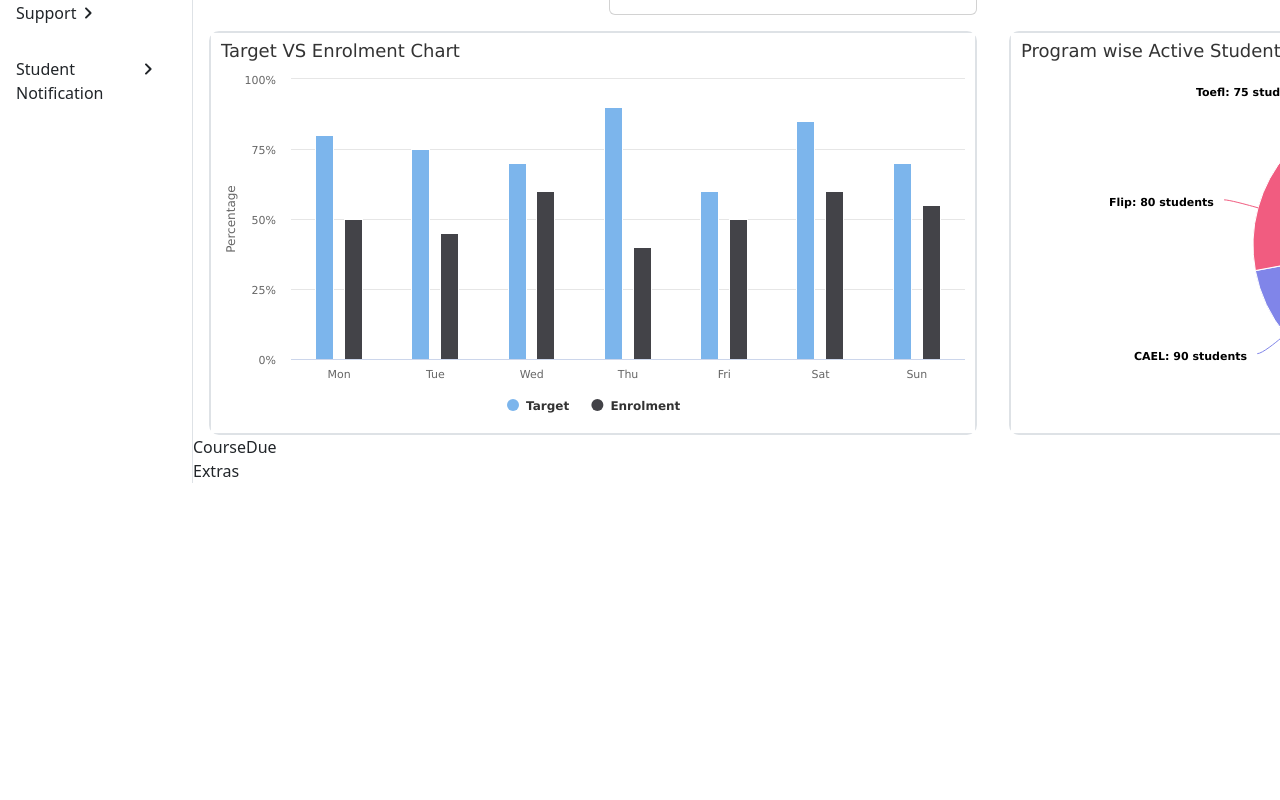
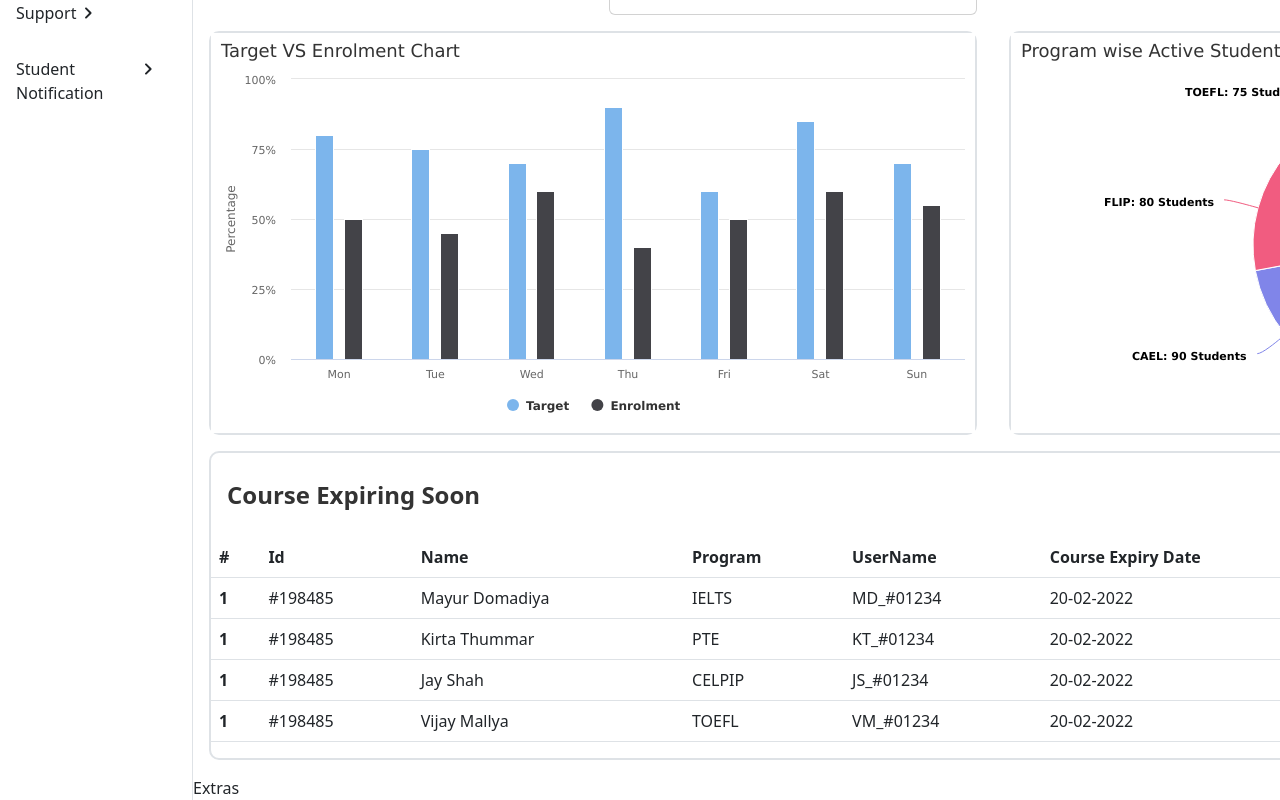
Before and after one commit to kirtan111/dashboard, a React (Create React App) app: page / in a window 1280 px wide. Shown: the part 441-1241 px from the top of the page. Before the commit the page ends 924 px from the top, so only its background shows below. Built offline with nearby package versions, Linux system fonts and the light colour scheme.

Commit message:
table and calender

```diff
--- a/src/components/MainDash/Charts/ActiveStudents/ActiveStudents.jsx
+++ b/src/components/MainDash/Charts/ActiveStudents/ActiveStudents.jsx
@@ -15,7 +15,7 @@ const ActiveStudents = () => {
             align: "left",
         },
         tooltip: {
-            pointFormat: "{series.name}: <b>{point.y} students</b>",
+            pointFormat: "{series.name}: <b>{point.y} Students</b>",
         },
         accessibility: {
             point: {
@@ -28,7 +28,7 @@ const ActiveStudents = () => {
                 cursor: "pointer",
                 dataLabels: {
                     enabled: true,
-                    format: "<b>{point.name}</b>: {point.y} students",
+                    format: "<b>{point.name}</b>: {point.y} Students",
                 },
             },
         },
@@ -55,19 +55,19 @@ const ActiveStudents = () => {
                     {
                         name: "CD-IELTS",
                         y: 120,
-                        sliced: true,
-                        selected: true,
+                        // sliced: true,
+                        // selected: true,
                     },
                     {
                         name: "CAEL",
                         y: 90,
                     },
                     {
-                        name: "Flip",
+                        name: "FLIP",
                         y: 80,
                     },
                     {
-                        name: "Toefl",
+                        name: "TOEFL",
                         y: 75,
                     },
                 ],
--- /dev/null
+++ b/src/components/MainDash/CourseDue/Calender/Calendar.css
@@ -0,0 +1,191 @@
+@import url("https://fonts.googleapis.com/css2?family=DM+Sans:ital,wght@0,400;0,500;0,700;1,400;1,500;1,700&display=swap");
+/* LIGHT MODE + GENERAL */
+
+.calender {
+    width: 380px;
+}
+
+.react-calendar {
+    width: 380px;
+    height: 291px;
+    margin-top: 10px;
+    border: unset;
+    background-color: transparent;
+    font-family: "DM Sans", sans-serif;
+}
+
+.react-calendar__navigation__prev2-button {
+    display: none;
+}
+
+.react-calendar__navigation__next2-button {
+    display: none;
+}
+
+.react-calendar__navigation {
+    align-items: center;
+}
+
+abbr[title] {
+    border-bottom: none;
+    -webkit-text-decoration: unset;
+    text-decoration: unset;
+    -webkit-text-decoration: unset;
+    -webkit-text-decoration: unset;
+    text-decoration: unset !important;
+}
+
+.react-calendar__navigation__prev-button {
+    background-color: #4318ff !important;
+    border-radius: 10px;
+    min-width: 34px !important;
+    height: 34px !important;
+    color: white;
+}
+
+.react-calendar__navigation__next-button {
+    background-color: #4318ff !important;
+    border-radius: 10px;
+    min-width: 34px !important;
+    width: 34px !important;
+    height: 34px !important;
+    color: white;
+}
+
+.react-calendar__navigation__label {
+    font-weight: 700 !important;
+    font-size: 18px;
+}
+
+.react-calendar__navigation__label:hover,
+.react-calendar__navigation__label:focus {
+    background-color: unset !important;
+    border-radius: 10px;
+}
+
+.react-calendar__tile {
+    font-size: 12px;
+    display: flex;
+    align-items: center;
+    justify-content: center;
+    padding: 0px !important;
+    height: 34px !important;
+    color: #1b2559;
+}
+
+.react-calendar__month-view__weekdays {
+    background-color: #f4f7fe;
+    border-radius: 10px;
+    margin-bottom: 6px;
+}
+
+.react-calendar__tile--now,
+.react-calendar__tile--now:enabled:hover,
+.react-calendar__tile--now:enabled:focus {
+    background-color: #f4f7fe;
+    border-radius: 10px;
+}
+
+.react-calendar__month-view__days__day--neighboringMonth {
+    color: #b0bbd5;
+}
+
+.react-calendar__tile--active,
+.react-calendar__tile--active:enabled:hover,
+.react-calendar__tile--active:enabled:focus {
+    background: #4318ff;
+    border-radius: 10px;
+    color: white;
+}
+
+.react-calendar__tile--range,
+.react-calendar__tile--range:enabled:hover,
+.react-calendar__tile--range:enabled:focus {
+    background: #f4f7fe;
+    color: #4318ff;
+    border-radius: 0px;
+}
+
+.react-calendar__tile--rangeStart,
+.react-calendar__tile--rangeStart:enabled:hover,
+.react-calendar__tile--rangeStart:enabled:focus {
+    background: #4318ff;
+    border-top-left-radius: 10px;
+    border-bottom-left-radius: 10px;
+    color: white;
+}
+
+.react-calendar__tile--rangeEnd,
+.react-calendar__tile--rangeEnd:enabled:hover,
+.react-calendar__tile--rangeEnd:enabled:focus {
+    background: #4318ff;
+    border-top-right-radius: 10px;
+    border-bottom-right-radius: 10px;
+    color: white;
+}
+
+/* DARK MODE */
+
+body.chakra-ui-dark .react-calendar {
+    border-radius: 30px;
+}
+
+body.chakra-ui-dark .react-calendar__navigation__prev-button {
+    background-color: #7551ff !important;
+}
+
+body.chakra-ui-dark .react-calendar__navigation__next-button {
+    background-color: #7551ff !important;
+    color: white;
+}
+
+body.chakra-ui-dark .react-calendar__tile {
+    color: white;
+}
+
+body.chakra-ui-dark .react-calendar__tile:enabled:hover,
+body.chakra-ui-dark .react-calendar__tile:enabled:focus {
+    background-color: rgba(255, 255, 255, 0.1);
+}
+
+body.chakra-ui-dark .react-calendar__month-view__weekdays {
+    background-color: rgba(255, 255, 255, 0.1);
+}
+
+body.chakra-ui-dark .react-calendar__tile--now,
+body.chakra-ui-dark .react-calendar__tile--now:enabled:hover,
+body.chakra-ui-dark .react-calendar__tile--now:enabled:focus {
+    background-color: rgba(255, 255, 255, 0.1);
+}
+
+body.chakra-ui-dark .react-calendar__month-view__days__day--neighboringMonth {
+    color: #b0bbd5;
+}
+
+body.chakra-ui-dark .react-calendar__tile--active,
+body.chakra-ui-dark .react-calendar__tile--active:enabled:hover,
+body.chakra-ui-dark .react-calendar__tile--active:enabled:focus {
+    background: #7551ff;
+    color: white;
+}
+
+body.chakra-ui-dark .react-calendar__tile--range,
+body.chakra-ui-dark .react-calendar__tile--range:enabled:hover,
+body.chakra-ui-dark .react-calendar__tile--range:enabled:focus {
+    background: rgba(255, 255, 255, 0.1);
+    color: #7551ff;
+}
+
+body.chakra-ui-dark .react-calendar__tile--rangeStart,
+body.chakra-ui-dark .react-calendar__tile--rangeStart:enabled:hover,
+body.chakra-ui-dark .react-calendar__tile--rangeStart:enabled:focus {
+    background: #7551ff;
+    color: white;
+}
+
+body.chakra-ui-dark .react-calendar__tile--rangeEnd,
+body.chakra-ui-dark .react-calendar__tile--rangeEnd:enabled:hover,
+body.chakra-ui-dark .react-calendar__tile--rangeEnd:enabled:focus {
+    background: #7551ff;
+    color: white;
+}
--- a/src/components/MainDash/CourseDue/Calender/Calender.jsx
+++ b/src/components/MainDash/CourseDue/Calender/Calender.jsx
@@ -0,0 +1,15 @@
+import React, { useState } from "react";
+import Calendar from "react-calendar";
+import "react-calendar/dist/Calendar.css";
+import "./Calendar.css";
+
+const Calender = () => {
+    const [value, onChange] = useState(new Date());
+    return (
+        <div className="border">
+            <Calendar className="calendar rounded-3" onChange={onChange} value={value} />
+        </div>
+    );
+};
+
+export default Calender;
--- /dev/null
+++ b/src/components/MainDash/CourseDue/CourseDue.css
@@ -0,0 +1,11 @@
+.CourseExp {
+    width: 75%;
+    border-color: brown;
+    border-radius: 10px;
+}
+
+.Calender {
+    width: 25%;
+    border-color: brown;
+    border-radius: 10px;
+}
--- a/src/components/MainDash/CourseDue/CourseDue.jsx
+++ b/src/components/MainDash/CourseDue/CourseDue.jsx
@@ -1,7 +1,19 @@
 import React from "react";
+import "./CourseDue.css";
+import Calender from "./Calender/Calender";
+import CourseExp from "./CourseExp/CourseExp";
 
 const CourseDue = () => {
-    return <div>CourseDue</div>;
+    return (
+        <div className="d-flex justify-content-between mx-3">
+            <div className="CourseExp border border-2 me-3 my-3">
+                <CourseExp />
+            </div>
+            <div className="Calender border border-2 ms-3 my-3">
+                <Calender />
+            </div>
+        </div>
+    );
 };
 
 export default CourseDue;
--- /dev/null
+++ b/src/components/MainDash/CourseDue/CourseExp/CourseExp.css
@@ -0,0 +1,5 @@
+.tablelabel {
+        color: rgb(51, 51, 51);
+            font-size: 18px;
+            fill: rgb(51, 51, 51);
+        }
--- a/src/components/MainDash/CourseDue/CourseExp/CourseExp.jsx
+++ b/src/components/MainDash/CourseDue/CourseExp/CourseExp.jsx
@@ -0,0 +1,60 @@
+import React from "react";
+import "./CourseExp.css";
+
+const CourseExp = () => {
+    return (
+        <div>
+            <p className="tablelabel my-4 ms-3 fw-bolder fs-4">Course Expiring Soon</p>
+            <div>
+                <table class="table">
+                    <thead class="thead-light">
+                        <tr>
+                            <th scope="col">#</th>
+                            <th scope="col">Id</th>
+                            <th scope="col">Name</th>
+                            <th scope="col">Program</th>
+                            <th scope="col">UserName</th>
+                            <th scope="col">Course Expiry Date</th>
+                        </tr>
+                    </thead>
+                    <tbody>
+                        <tr>
+                            <th scope="row">1</th>
+                            <td>#198485</td>
+                            <td>Mayur Domadiya</td>
+                            <td>IELTS</td>
+                            <td>MD_#01234</td>
+                            <td>20-02-2022</td>
+                        </tr>
+                        <tr>
+                            <th scope="row">1</th>
+                            <td>#198485</td>
+                            <td>Kirta Thummar</td>
+                            <td>PTE</td>
+                            <td>KT_#01234</td>
+                            <td>20-02-2022</td>
+                        </tr>
+                        <tr>
+                            <th scope="row">1</th>
+                            <td>#198485</td>
+                            <td>Jay Shah</td>
+                            <td>CELPIP</td>
+                            <td>JS_#01234</td>
+                            <td>20-02-2022</td>
+                        </tr>
+                        <tr>
+                            <th scope="row">1</th>
+                            <td>#198485</td>
+                            <td>Vijay Mallya</td>
+                            <td>TOEFL</td>
+                            <td>VM_#01234</td>
+                            <td>20-02-2022</td>
+                        </tr>
+                    </tbody>
+                </table>
+            </div>
+        </div>
+    );
+};
+
+export default CourseExp;
```
Also changed, not shown: package.json (+5 -4 lines), 1 other file (tests, documents, lock files or other folders).
